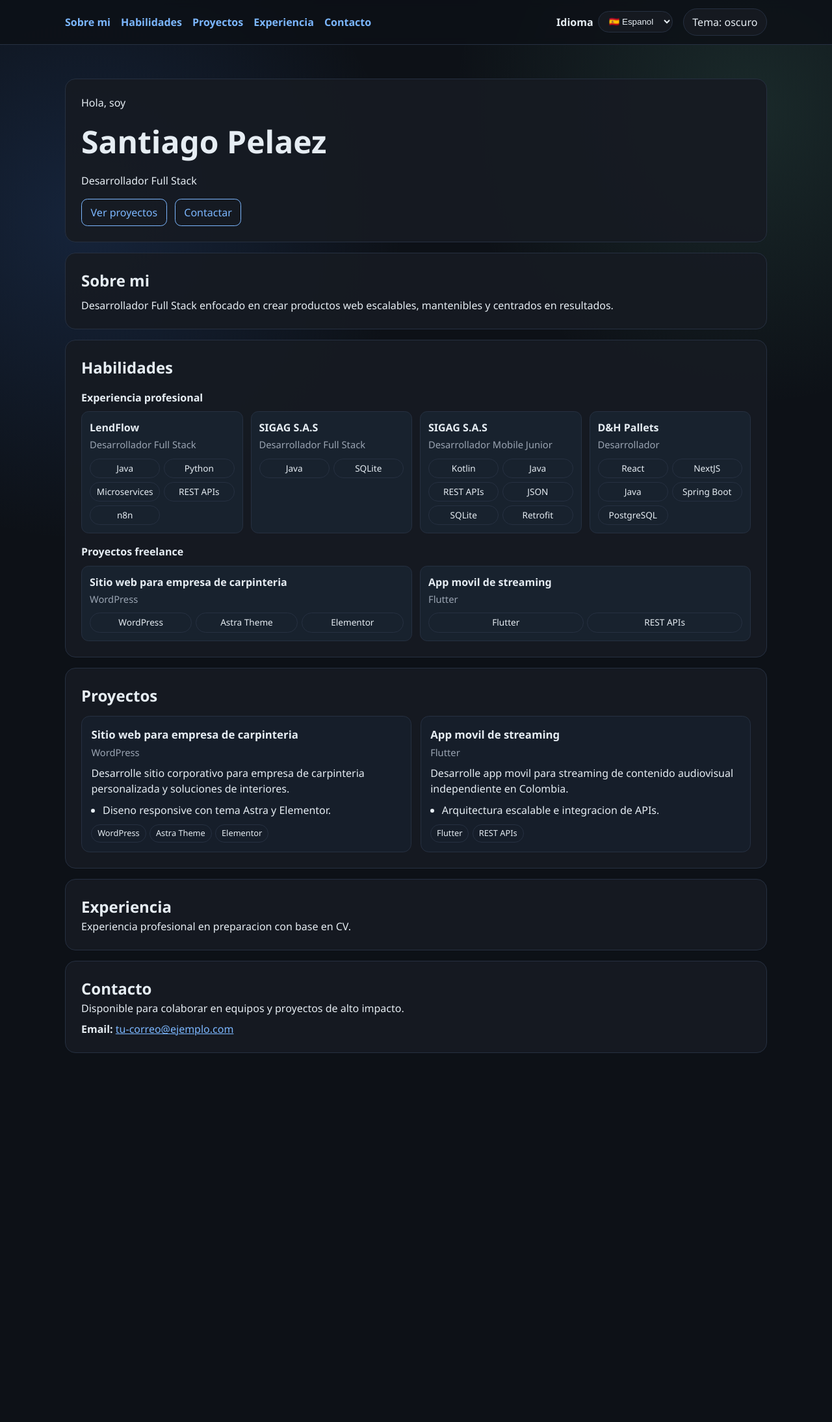
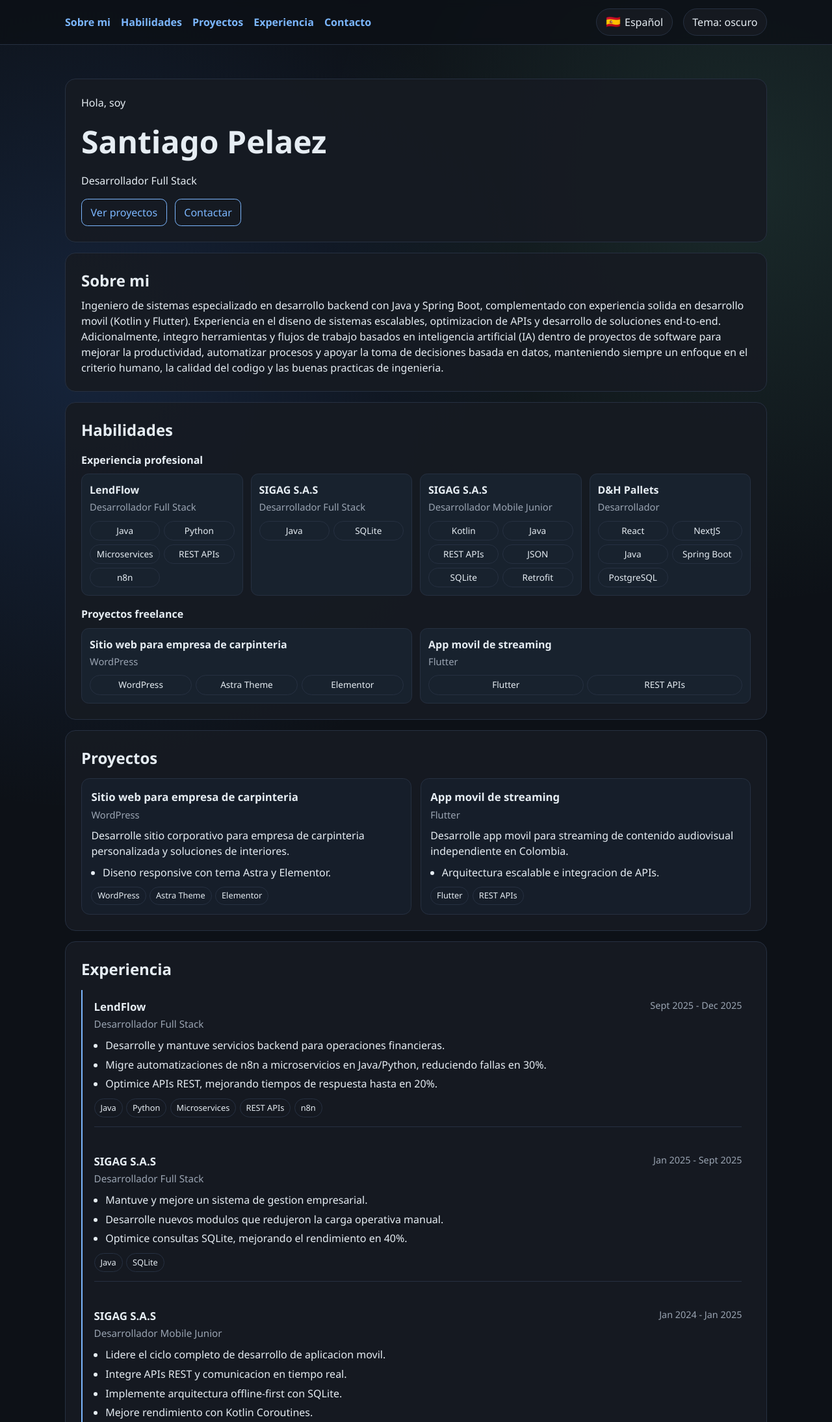
Before and after one commit to Maxtro2002/Portfolio, an Astro site: page / in a window 1280 px wide. Shown: the top 2189 px of the page at 65% size. Before the commit the page ends 1685 px from the top, so only its background shows below. Built offline with nearby package versions, Linux system fonts and the light colour scheme; Astro itself is replaced by a stand-in of ours.

Commit message:
feat: update portfolio content and section navigation
- Update contact section with real location, phone, email and LinkedIn
- Render experience and projects from structured localized data
- Make skill cards navigate to their related experience/project blocks
- Improve skills layout by grouping technologies per role/project
- Wire locale props through index and section components
- Refresh translations with updated about/contact content

```diff
--- a/src/components/Contact.astro
+++ b/src/components/Contact.astro
@@ -12,8 +12,20 @@ const { t } = Astro.props;
   <h2>{t.contact.title}</h2>
   <p>{t.contact.text}</p>
   <p>
+    <strong>{t.contact.locationLabel}:</strong>
+    {t.contact.location}
+  </p>
+  <p>
+    <strong>{t.contact.phoneLabel}:</strong>
+    <a href={`tel:${t.contact.phone.replace(/\s+/g, '')}`}>{t.contact.phone}</a>
+  </p>
+  <p>
     <strong>{t.contact.emailLabel}:</strong>
     <a href={`mailto:${t.contact.email}`}>{t.contact.email}</a>
+  </p>
+  <p>
+    <strong>{t.contact.linkedinLabel}:</strong>
+    <a href={`https://${t.contact.linkedin}`} target="_blank" rel="noreferrer">{t.contact.linkedin}</a>
   </p>
 </section>
 
--- a/src/components/Experience.astro
+++ b/src/components/Experience.astro
@@ -1,14 +1,124 @@
 ---
-import type { TranslationSchema } from '../i18n/translations';
+import projectData from '../../data/projects/projects.json';
+import type { Locale, TranslationSchema } from '../i18n/translations';
 
 interface Props {
   t: TranslationSchema;
+  locale: Locale;
 }
 
-const { t } = Astro.props;
+const { t, locale } = Astro.props;
+const source = locale === 'es' ? projectData.es : projectData.en;
+const toAnchor = (value: string) =>
+  value
+    .toLowerCase()
+    .normalize('NFD')
+    .replace(/[\u0300-\u036f]/g, '')
+    .replace(/[^a-z0-9]+/g, '-')
+    .replace(/(^-|-$)/g, '');
 ---
 
 <section id="experience">
   <h2>{t.experience.title}</h2>
-  <p>{t.experience.empty}</p>
+
+  <div class="experience-timeline">
+    {source.experience.map((job, index) => (
+      <article class="experience-card" id={`experience-${toAnchor(`${job.company}-${job.role}`)}`}>
+        <div class="header">
+          <div>
+            <h3>{job.company}</h3>
+            <p class="role">{job.role}</p>
+          </div>
+          <time class="period">{job.period}</time>
+        </div>
+
+        <ul class="highlights">
+          {job.highlights.map((highlight) => (
+            <li>{highlight}</li>
+          ))}
+        </ul>
+
+        <ul class="tech-stack">
+          {[...new Set(job.techStack)].map((skill) => (
+            <li>{skill}</li>
+          ))}
+        </ul>
+
+        {index < source.experience.length - 1 && <div class="divider"></div>}
+      </article>
+    ))}
+  </div>
 </section>
+
+<style>
+  #experience {
+    display: grid;
+    gap: 0.85rem;
+  }
+
+  .experience-timeline {
+    display: grid;
+    gap: 0;
+  }
+
+  .experience-card {
+    border-left: 2px solid var(--accent);
+    padding-left: 1.1rem;
+    padding: 0.85rem 0.85rem 0.85rem 1.1rem;
+    scroll-margin-top: 6.5rem;
+  }
+
+  .header {
+    display: flex;
+    justify-content: space-between;
+    align-items: flex-start;
+    gap: 1rem;
+    margin-bottom: 0.6rem;
+  }
+
+  .experience-card h3 {
+    margin: 0;
+    font-size: 1.05rem;
+  }
+
+  .role {
+    margin: 0.15rem 0 0;
+    color: var(--muted);
+    font-size: 0.95rem;
+  }
+
+  .period {
+    white-space: nowrap;
+    font-size: 0.9rem;
+    color: var(--muted);
+  }
+
+  .highlights {
+    margin: 0.55rem 0 0.65rem;
+    padding-left: 1.1rem;
+    display: grid;
+    gap: 0.35rem;
+  }
+
+  .tech-stack {
+    list-style: none;
+    margin: 0.55rem 0 0;
+    padding: 0;
+    display: flex;
+    flex-wrap: wrap;
+    gap: 0.35rem;
+  }
+
+  .tech-stack li {
+    border: 1px solid var(--border);
+    border-radius: 999px;
+    padding: 0.25rem 0.55rem;
+    font-size: 0.8rem;
+  }
+
+  .divider {
+    height: 1px;
+    background: var(--border);
+    margin: 0.85rem 0;
+  }
+</style>
--- a/src/components/Navbar.astro
+++ b/src/components/Navbar.astro
@@ -16,20 +16,28 @@ const { locale, t } = Astro.props;
     <a href="#projects">{t.nav.projects}</a>
     <a href="#experience">{t.nav.experience}</a>
     <a href="#contact">{t.nav.contact}</a>
-    <label class="language-selector">
-      <span>{t.nav.langLabel}</span>
-      <select data-language-select value={locale} aria-label={t.nav.langLabel}>
-        <option value="es">🇪🇸 Espanol</option>
-        <option value="en">🇺🇸 English</option>
-      </select>
-    </label>
+    <details class="language-selector">
+      <summary aria-label={t.nav.langLabel}>
+        <span class="flag">{locale === 'es' ? '🇪🇸' : '🇺🇸'}</span>
+        <span>{locale === 'es' ? 'Español' : 'English'}</span>
+      </summary>
+      <div class="language-menu" role="menu" aria-label={t.nav.langLabel}>
+        <a href={`/?lang=es`} class={locale === 'es' ? 'active' : ''} role="menuitem">
+          <span class="flag">🇪🇸</span>
+          <span>Español</span>
+        </a>
+        <a href={`/?lang=en`} class={locale === 'en' ? 'active' : ''} role="menuitem">
+          <span class="flag">🇺🇸</span>
+          <span>English</span>
+        </a>
+      </div>
+    </details>
     <button type="button" data-theme-toggle aria-label="Cambiar tema"></button>
   </nav>
 </header>
 
 <script is:inline>
   const button = document.querySelector('[data-theme-toggle]');
-  const languageSelect = document.querySelector('[data-language-select]');
   const root = document.documentElement;
 
   const getThemeLabel = () => (root.dataset.theme === 'dark' ? 'Tema: oscuro' : 'Tema: claro');
@@ -52,15 +60,6 @@ const { locale, t } = Astro.props;
     root.style.colorScheme = nextTheme;
     localStorage.setItem('theme', nextTheme);
     syncButton();
-  });
-
-  languageSelect?.addEventListener('change', (event) => {
-    const target = event.target;
-    if (!(target instanceof HTMLSelectElement)) return;
-
-    const url = new URL(window.location.href);
-    url.searchParams.set('lang', target.value);
-    window.location.href = url.toString();
   });
 </script>
 
@@ -92,19 +91,64 @@ const { locale, t } = Astro.props;
 
   .language-selector {
     margin-left: auto;
+    position: relative;
+  }
+
+  .language-selector summary {
+    list-style: none;
     display: inline-flex;
     align-items: center;
-    gap: 0.45rem;
-    font-weight: 600;
-  }
-
-  .language-selector select {
+    gap: 0.4rem;
     border: 1px solid var(--border);
     background: var(--surface);
     color: var(--text);
     border-radius: 999px;
-    padding: 0.45rem 0.75rem;
+    padding: 0.5rem 0.85rem;
     cursor: pointer;
+    user-select: none;
+  }
+
+  .language-selector summary::-webkit-details-marker {
+    display: none;
+  }
+
+  .language-menu {
+    position: absolute;
+    right: 0;
+    top: calc(100% + 0.4rem);
+    min-width: 7.5rem;
+    display: grid;
+    gap: 0.15rem;
+    padding: 0.3rem;
+    border: 1px solid var(--border);
+    background: var(--surface);
+    border-radius: 0.8rem;
+    box-shadow: 0 10px 24px rgba(0, 0, 0, 0.15);
+    z-index: 20;
+  }
+
+  .language-menu a {
+    display: flex;
+    align-items: center;
+    gap: 0.5rem;
+    padding: 0.5rem 0.7rem;
+    border-radius: 0.55rem;
+    color: var(--text);
+  }
+
+  .language-menu a:hover {
+    background: color-mix(in srgb, var(--bg) 85%, var(--accent) 15%);
+  }
+
+  .language-menu a.active {
+    background: color-mix(in srgb, var(--accent) 20%, transparent);
+  }
+
+  .flag {
+    display: inline-block;
+    font-size: 1.15rem;
+    line-height: 1;
+    font-family: 'Apple Color Emoji', 'Segoe UI Emoji', 'Segoe UI Symbol', 'Noto Color Emoji', sans-serif;
   }
 
   button {
--- a/src/components/Projects.astro
+++ b/src/components/Projects.astro
@@ -9,6 +9,13 @@ interface Props {
 
 const { t, locale } = Astro.props;
 const source = locale === 'es' ? projectData.es : projectData.en;
+const toAnchor = (value: string) =>
+  value
+    .toLowerCase()
+    .normalize('NFD')
+    .replace(/[\u0300-\u036f]/g, '')
+    .replace(/[^a-z0-9]+/g, '-')
+    .replace(/(^-|-$)/g, '');
 ---
 
 <section id="projects">
@@ -16,7 +23,7 @@ const source = locale === 'es' ? projectData.es : projectData.en;
 
   <div class="project-grid">
     {source.freelance.map((project) => (
-      <article class="project-card">
+      <article class="project-card" id={`project-${toAnchor(project.name)}`}>
         <h3>{project.name}</h3>
         <p class="type">{project.type}</p>
         <p>{project.description}</p>
@@ -54,6 +61,7 @@ const source = locale === 'es' ? projectData.es : projectData.en;
     border-radius: 0.8rem;
     padding: 0.9rem;
     background: color-mix(in srgb, var(--bg) 92%, var(--accent) 8%);
+    scroll-margin-top: 6.5rem;
   }
 
   .project-card h3 {
--- a/src/components/Skills.astro
+++ b/src/components/Skills.astro
@@ -10,6 +10,15 @@ interface Props {
 const { t, locale } = Astro.props;
 
 const source = locale === 'es' ? projectData.es : projectData.en;
+const toAnchor = (value: string) =>
+  value
+    .toLowerCase()
+    .normalize('NFD')
+    .replace(/[\u0300-\u036f]/g, '')
+    .replace(/[^a-z0-9]+/g, '-')
+    .replace(/(^-|-$)/g, '');
+const getExperienceAnchor = (company: string, role: string) => `experience-${toAnchor(`${company}-${role}`)}`;
+const getProjectAnchor = (name: string) => `project-${toAnchor(name)}`;
 const labels =
   locale === 'es'
     ? {
@@ -27,8 +36,10 @@ const labels =
 
   <h3>{labels.experience}</h3>
   <div class="skills-grid">
-    {source.experience.map((job) => (
-      <article class="skill-card">
+    {source.experience.map((job) => {
+      const anchorId = getExperienceAnchor(job.company, job.role);
+      return (
+        <a class="skill-card" href={`#${anchorId}`}>
           <p class="entity">{job.company}</p>
           <p class="role">{job.role}</p>
           <ul class="chips">
@@ -36,14 +47,17 @@ const labels =
               <li>{skill}</li>
             ))}
           </ul>
-      </article>
-    ))}
+        </a>
+      );
+    })}
   </div>
 
   <h3>{labels.freelance}</h3>
   <div class="skills-grid">
-    {source.freelance.map((project) => (
-      <article class="skill-card">
+    {source.freelance.map((project) => {
+      const anchorId = getProjectAnchor(project.name);
+      return (
+        <a class="skill-card" href={`#${anchorId}`}>
           <p class="entity">{project.name}</p>
           <p class="role">{project.type}</p>
           <ul class="chips">
@@ -51,8 +65,9 @@ const labels =
               <li>{skill}</li>
             ))}
           </ul>
-      </article>
-    ))}
+        </a>
+      );
+    })}
   </div>
 </section>
 
@@ -69,10 +84,20 @@ const labels =
   }
 
   .skill-card {
+    display: block;
     border: 1px solid var(--border);
     border-radius: 0.7rem;
     padding: 0.75rem;
     background: color-mix(in srgb, var(--bg) 90%, var(--accent) 10%);
+    text-decoration: none;
+    color: var(--text);
+    transition: transform 0.18s ease, border-color 0.18s ease, background 0.18s ease;
+  }
+
+  .skill-card:hover {
+    transform: translateY(-2px);
+    border-color: color-mix(in srgb, var(--accent) 50%, var(--border) 50%);
+    background: color-mix(in srgb, var(--bg) 84%, var(--accent) 16%);
   }
 
   .entity {
--- a/src/i18n/translations.ts
+++ b/src/i18n/translations.ts
@@ -27,7 +27,7 @@ export const translations = {
     },
     about: {
       title: 'Sobre mi',
-      text: 'Desarrollador Full Stack enfocado en crear productos web escalables, mantenibles y centrados en resultados.',
+      text: 'Ingeniero de sistemas especializado en desarrollo backend con Java y Spring Boot, complementado con experiencia solida en desarrollo movil (Kotlin y Flutter). Experiencia en el diseno de sistemas escalables, optimizacion de APIs y desarrollo de soluciones end-to-end. Adicionalmente, integro herramientas y flujos de trabajo basados en inteligencia artificial (IA) dentro de proyectos de software para mejorar la productividad, automatizar procesos y apoyar la toma de decisiones basada en datos, manteniendo siempre un enfoque en el criterio humano, la calidad del codigo y las buenas practicas de ingenieria.',
     },
     skills: {
       title: 'Habilidades',
@@ -61,8 +61,14 @@ export const translations = {
     contact: {
       title: 'Contacto',
       text: 'Disponible para colaborar en equipos y proyectos de alto impacto.',
+      locationLabel: 'Ubicacion',
+      location: 'Envigado, Colombia (GMT-5)',
+      phoneLabel: 'Telefono',
+      phone: '+57 321 3354756',
       emailLabel: 'Email',
-      email: 'tu-correo@ejemplo.com',
+      email: 'santipr2002@outlook.com',
+      linkedinLabel: 'LinkedIn',
+      linkedin: 'linkedin.com/in/santiago-pelaez-r',
     },
   },
   en: {
@@ -121,8 +127,14 @@ export const translations = {
     contact: {
       title: 'Contact',
       text: 'Open to collaborate with teams and high-impact products.',
+      locationLabel: 'Location',
+      location: 'Envigado, Colombia (GMT-5)',
+      phoneLabel: 'Phone',
+      phone: '+57 321 3354756',
       emailLabel: 'Email',
-      email: 'your-email@example.com',
+      email: 'santipr2002@outlook.com',
+      linkedinLabel: 'LinkedIn',
+      linkedin: 'linkedin.com/in/santiago-pelaez-r',
     },
   },
 } as const;
--- a/src/pages/index.astro
+++ b/src/pages/index.astro
@@ -20,7 +20,7 @@ const t = getTranslation(locale);
 		<About t={t} />
 		<Skills t={t} locale={locale} />
 		<Projects t={t} locale={locale} />
-		<Experience t={t} />
+		<Experience t={t} locale={locale} />
 		<Contact t={t} />
 	</main>
 </MainLayout>
```
Lines whose indentation alone changed are shown as unchanged.
